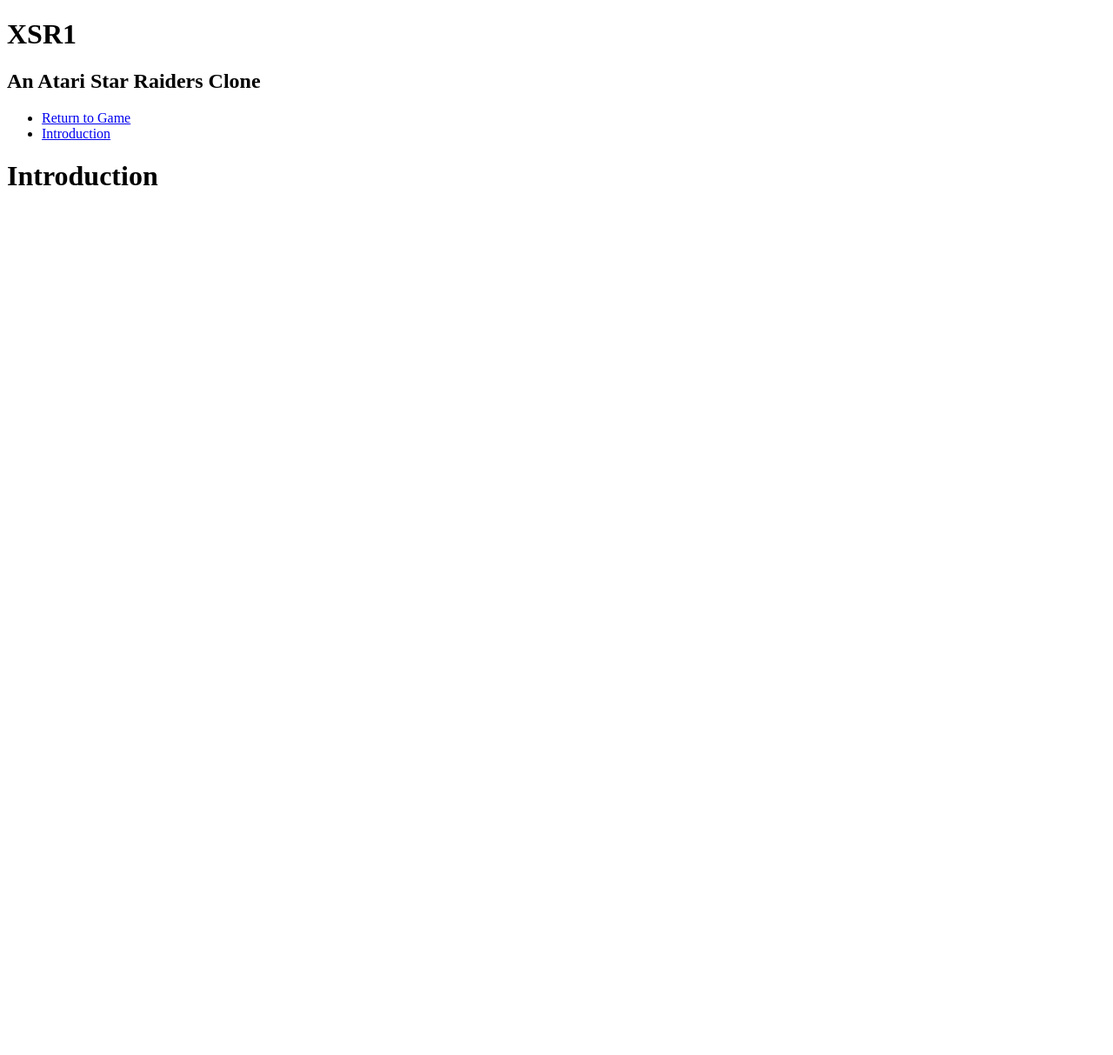
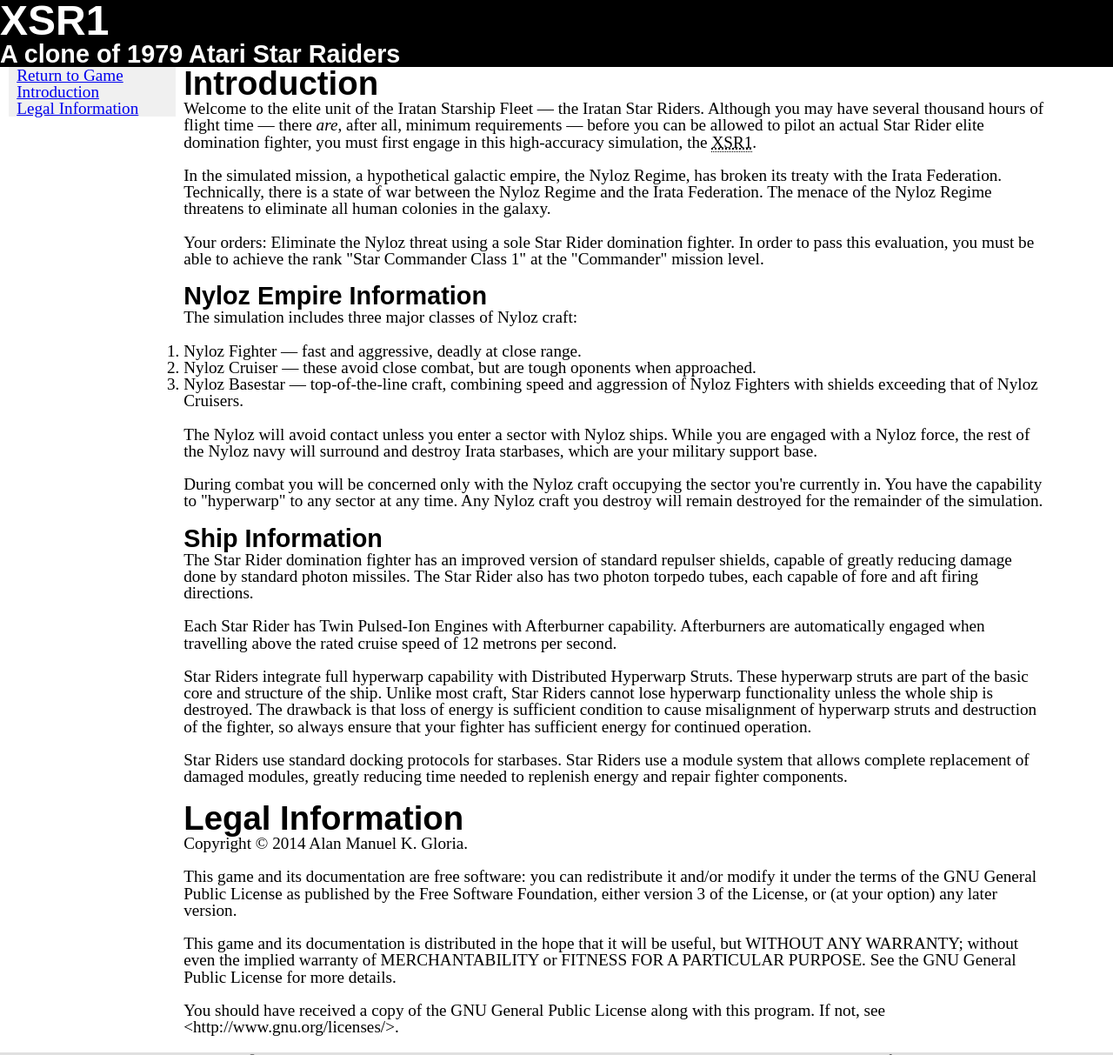
Before and after one commit to AmkG/XSR1, a website: page help.html in a window 1280 px wide. Shown: the top 1213 px of the page at 87% size. Before the commit the page ends 800 px from the top, so only its background shows below. Drawn offline with Linux system fonts and the light colour scheme.

Commit message:
help.html, help.css: Start filling in document.

```diff
--- /dev/null
+++ b/help.css
@@ -0,0 +1,234 @@
+/* help.css - CSS for help.html.  */
+/**
+ *
+ * @licstart  The following is the entire license notice for the
+ *  CSS code in this page.
+ *
+ * Copyright (C) 2014  Alan Manuel K. Gloria
+ *
+ *
+ * The CSS code in this page is free software: you can
+ * redistribute it and/or modify it under the terms of the GNU
+ * General Public License (GNU GPL) as published by the Free Software
+ * Foundation, either version 3 of the License, or (at your option)
+ * any later version.  The code is distributed WITHOUT ANY WARRANTY;
+ * without even the implied warranty of MERCHANTABILITY or FITNESS
+ * FOR A PARTICULAR PURPOSE.  See the GNU GPL for more details.
+ *
+ * As additional permission under GNU GPL version 3 section 7, you
+ * may distribute non-source (e.g., minimized or compacted) forms of
+ * that code without the copy of the GNU GPL normally required by
+ * section 4, provided you include this license notice and a URL
+ * through which recipients can access the Corresponding Source.
+ *
+ * @licend  The above is the entire license notice
+ * for the CSS code in this page.
+ *
+ */
+/*-----------------------------------------------------------------------------
+From the HTML5 Reset stylesheet by html5doctor
+-----------------------------------------------------------------------------*/
+/* @source: http://html5doctor.com/html-5-reset-stylesheet/
+ * The above source says "The stylesheet is released in the public domain".
+ * We integrate this code here as such.
+ */
+/*
+html5doctor.com Reset Stylesheet
+v1.6.1
+Last Updated: 2010-09-17
+Author: Richard Clark - http://richclarkdesign.com
+Twitter: @rich_clark
+*/
+
+html, body, div, span, object, iframe,
+h1, h2, h3, h4, h5, h6, p, blockquote, pre,
+abbr, address, cite, code,
+del, dfn, em, img, ins, kbd, q, samp,
+small, strong, sub, sup, var,
+b, i,
+dl, dt, dd, ol, ul, li,
+fieldset, form, label, legend,
+table, caption, tbody, tfoot, thead, tr, th, td,
+article, aside, canvas, details, figcaption, figure,
+footer, header, hgroup, menu, nav, section, summary,
+time, mark, audio, video {
+    margin:0;
+    padding:0;
+    border:0;
+    outline:0;
+    font-size:100%;
+    vertical-align:baseline;
+    background:transparent;
+}
+
+body {
+    line-height:1;
+}
+
+article,aside,details,figcaption,figure,
+footer,header,hgroup,menu,nav,section {
+    display:block;
+}
+
+nav ul {
+    list-style:none;
+}
+
+blockquote, q {
+    quotes:none;
+}
+
+blockquote:before, blockquote:after,
+q:before, q:after {
+    content:'';
+    content:none;
+}
+
+a {
+    margin:0;
+    padding:0;
+    font-size:100%;
+    vertical-align:baseline;
+    background:transparent;
+}
+
+/* change colours to suit your needs */
+ins {
+    background-color:#ff9;
+    color:#000;
+    text-decoration:none;
+}
+
+/* change colours to suit your needs */
+mark {
+    background-color:#ff9;
+    color:#000;
+    font-style:italic;
+    font-weight:bold;
+}
+
+del {
+    text-decoration: line-through;
+}
+
+abbr[title], dfn[title] {
+    border-bottom:1px dotted;
+    cursor:help;
+}
+
+table {
+    border-collapse:collapse;
+    border-spacing:0;
+}
+
+/* change border colour to suit your needs */
+hr {
+    display:block;
+    height:1px;
+    border:0;
+    border-top:1px solid #cccccc;
+    margin:1em 0;
+    padding:0;
+}
+
+input, select {
+    vertical-align:middle;
+}
+
+/*-----------------------------------------------------------------------------
+Main layout
+-----------------------------------------------------------------------------*/
+
+body {
+  min-height: 100%;
+  margin: 0;
+  padding-left: 2in; /* Left column.  */
+  padding-right: 1in; /* Right column width + padding.  */
+  min-width: 2.1in; /* Left column + padding.  */
+
+  /* Make the font big and readable.  */
+  font-size: 120%;
+}
+header, footer {
+  margin-left: -2in; /* Left column width negated.  */
+  margin-right: -1in; /* Right column width + padding, negated.  */
+}
+nav { /* Columns.  */
+  position: relative; float: left;
+}
+main { /* Columns.  */
+  position: relative; float: left;
+}
+main {
+  padding: 0 0.2in; width: 100%;
+}
+nav { /* Left column.  */
+  width: 1.8in; /* Left column text width.  */
+  padding: 0 0.1in; /* Left column padding.  */
+  right: 2.3in; /* Left column actual width + CC padding.  */
+  margin-left: -100%;
+}
+footer {
+  clear: both;
+}
+* html nav { left: 0.9in; }
+
+/*-----------------------------------------------------------------------------
+Header Style
+-----------------------------------------------------------------------------*/
+
+header {
+  background-color: black;
+  color: white;
+  font-family: sans-serif;
+}
+
+header h1 {
+  font-size: 250%;
+}
+header h2 {
+  font-size: 150%;
+}
+
+/*-----------------------------------------------------------------------------
+Navigation Style
+-----------------------------------------------------------------------------*/
+
+nav {
+  background-color: #f0f0f0;
+}
+
+/*-----------------------------------------------------------------------------
+Main Content Style
+-----------------------------------------------------------------------------*/
+
+main {
+}
+
+main h1 {
+  font-family: sans-serif;
+  font-size: 200%;
+}
+main h2 {
+  font-family: sans-serif;
+  font-size: 150%;
+}
+main p {
+  padding-bottom: 1em;
+}
+main ol {
+  padding-bottom: 1em;
+}
+main ul {
+  padding-bottom: 1em;
+}
+
+/*-----------------------------------------------------------------------------
+Footer Style
+-----------------------------------------------------------------------------*/
+footer {
+  background-color: #e0e0e0;
+  font-style: italic;
+  font-size: 80%;
+  text-align: center;
+}
--- a/help.html
+++ b/help.html
@@ -1,19 +1,154 @@
 <!DOCTYPE html>
-<html>
+<html lang=en>
 <head>
 <meta charset=utf-8>
 <title>XSR1</title>
-<link rel=stylesheet type=text/css href=main.css>
+<link rel=stylesheet type=text/css href=help.css>
 </head>
 <body>
 <header>
+<hgroup>
 <h1>XSR1</h1>
-<h2>An Atari Star Raiders Clone</h2>
+<h2>A clone of 1979 Atari Star Raiders</h2>
+</hgroup>
 </header>
+
+<main>
+<section id='introduction' name='introduction'>
+<h1>Introduction</h1>
+<p>
+Welcome to the elite unit of the Iratan Starship Fleet &mdash;
+the Iratan Star Riders.
+Although you may have several thousand hours of flight time &mdash;
+there <em>are</em>, after all, minimum requirements &mdash;
+before you can be allowed to pilot
+an actual Star Rider elite domination fighter,
+you must first engage in this
+high-accuracy simulation,
+the <abbr title="Evaluation Machine, Star Rider, revision 1">XSR1</abbr>.
+</p>
+<p>
+In the simulated mission,
+a hypothetical galactic empire,
+the Nyloz Regime,
+has broken its treaty with the Irata Federation.
+Technically, there is a state of war
+between the Nyloz Regime
+and the Irata Federation.
+The menace of the Nyloz Regime
+threatens to eliminate
+all human colonies in the galaxy.
+</p>
+<p>
+Your orders:
+Eliminate the Nyloz threat
+using a sole Star Rider domination fighter.
+In order to pass this evaluation,
+you must be able to achieve the rank
+"Star Commander Class 1"
+at the "Commander" mission level.
+</p>
+<h2>Nyloz Empire Information</h2>
+<p>
+The simulation includes three major classes
+of Nyloz craft:
+</p>
+<ol>
+<!-- TODO: get images. -->
+<li>Nyloz Fighter &mdash;
+fast and aggressive, deadly at close range.</li>
+<li>Nyloz Cruiser &mdash;
+these avoid close combat, but are tough oponents when approached.</li>
+<li>Nyloz Basestar &mdash;
+top-of-the-line craft, combining speed and aggression of Nyloz Fighters
+with shields exceeding that of Nyloz Cruisers.</li>
+</ol>
+<p>
+The Nyloz will avoid contact unless you enter a sector
+with Nyloz ships.
+While you are engaged with a Nyloz force,
+the rest of the Nyloz navy will surround and destroy Irata starbases,
+which are your military support base.
+</p>
+<p>
+During combat you will be concerned only with the Nyloz craft
+occupying the sector you're currently in.
+You have the capability to "hyperwarp" to any sector
+at any time.
+Any Nyloz craft you destroy will remain destroyed
+for the remainder of the simulation.
+</p>
+<h2>Ship Information</h2>
+<p>
+The Star Rider domination fighter has an improved version
+of standard repulser shields,
+capable of greatly reducing damage done by
+standard photon missiles.
+The Star Rider also has two photon torpedo tubes,
+each capable of fore and aft firing directions.
+</p>
+<p>
+Each Star Rider has Twin Pulsed-Ion Engines with
+Afterburner capability.
+Afterburners are automatically engaged
+when travelling above
+the rated cruise speed of 12 metrons per second.
+</p>
+<p>
+Star Riders integrate full hyperwarp capability
+with Distributed Hyperwarp Struts.
+These hyperwarp struts are part of the basic core
+and structure of the ship.
+Unlike most craft,
+Star Riders cannot lose hyperwarp functionality
+unless the whole ship is destroyed.
+The drawback is that loss of energy
+is sufficient condition
+to cause misalignment of hyperwarp struts
+and destruction of the fighter,
+so always ensure that your fighter
+has sufficient energy for continued operation.
+</p>
+<p>
+Star Riders use standard docking protocols for starbases.
+Star Riders use a module system
+that allows complete replacement
+of damaged modules,
+greatly reducing time needed
+to replenish energy
+and repair fighter components.
+</p>
+</section>
+
+
+<section id='legal' name='legal'>
+<h1>Legal Information</h1>
+<p>Copyright &copy; 2014 Alan Manuel K. Gloria.</p>
+<p>
+This game and its documentation are free software: you can redistribute it and/or modify
+it under the terms of the GNU General Public License as published by
+the Free Software Foundation, either version 3 of the License, or
+(at your option) any later version.
+</p>
+<p>
+This game and its documentation is distributed in the hope that it will be useful,
+but WITHOUT ANY WARRANTY; without even the implied warranty of
+MERCHANTABILITY or FITNESS FOR A PARTICULAR PURPOSE.  See the
+GNU General Public License for more details.
+</p>
+<p>
+You should have received a copy of the GNU General Public License
+along with this program.  If not, see &lt;http://www.gnu.org/licenses/&gt;.
+</p>
+</section>
+
+</main>
+
 <nav>
 <ul>
   <li><a href='index.html'>Return to Game</a></li>
   <li><a href='#introduction'>Introduction</a></li>
+  <li><a href='#legal'>Legal Information</a></li>
   <script>
 // @license magnet:?xt=urn:btih:1f739d935676111cfff4b4693e3816e664797050&dn=gpl-3.0.txt GPLv3+
 if (typeof process !== 'undefined') {
@@ -23,8 +158,11 @@
   </script>
 </ul>
 </nav>
-<main>
-<h1 id='introduction' name='introduction'>Introduction</h1>
-</main>
+
+<footer>
+Copyright &copy; 2014 Alan Manuel K. Gloria &middot;
+GPLv3+: GNU GPL version 3 or later. &middot;
+This game and its documentation are Free Software.
+</footer>
 </body>
 </html>
```
